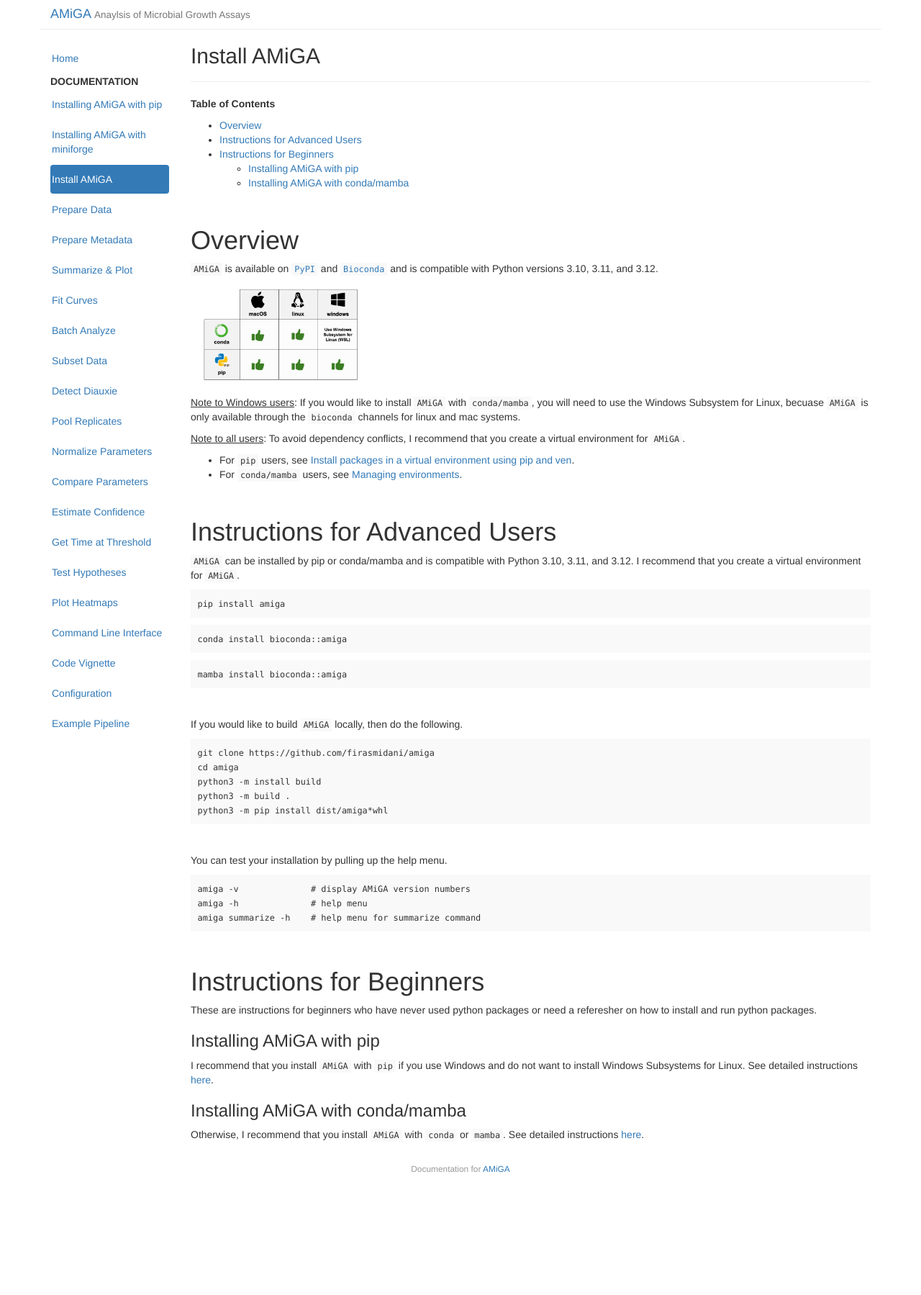
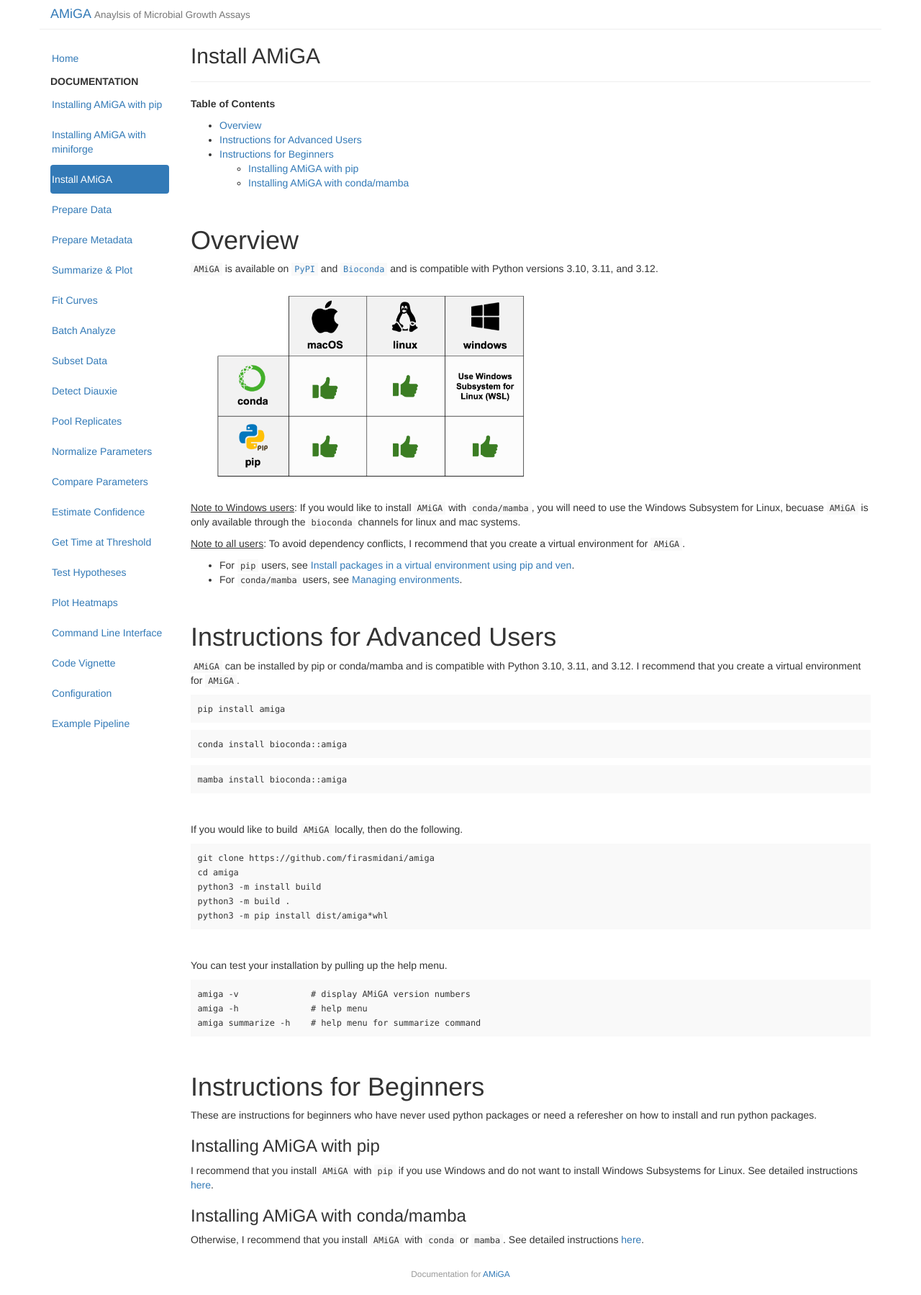
Before and after one commit to firasmidani/amiga, a Jekyll site: the page built from docs/_posts/2020-03-23-installation.md, in a window 1280 px wide. Shown: the whole page at 72% size. Built offline with Jekyll 4.4.1, drawn with Linux system fonts in a browser that asks for light colours; before the commit the page ends 1653 px from its top, so only the background shows below that.

Commit message:
Increased size of installation figure

```diff
--- a/docs/_posts/2020-03-23-installation.md
+++ b/docs/_posts/2020-03-23-installation.md
@@ -18,7 +18,7 @@ use_math: true
 
  `AMiGA` is available on [`PyPI`](https://pypi.org/project/amiga/) and [`Bioconda`](https://anaconda.org/bioconda/amiga) and is compatible with Python versions 3.10, 3.11, and 3.12.
 
-![amiga install table](../images/amiga-install-table.png){:width="250px"}
+![amiga install table](../images/amiga-install-table.png){:width="500px"}
 
 <u>Note to Windows users</u>: If you would like to install `AMiGA` with `conda/mamba`, you will need to use the Windows Subsystem for Linux, becuase `AMiGA` is only available through the `bioconda` channels for linux and mac systems.
 
```
